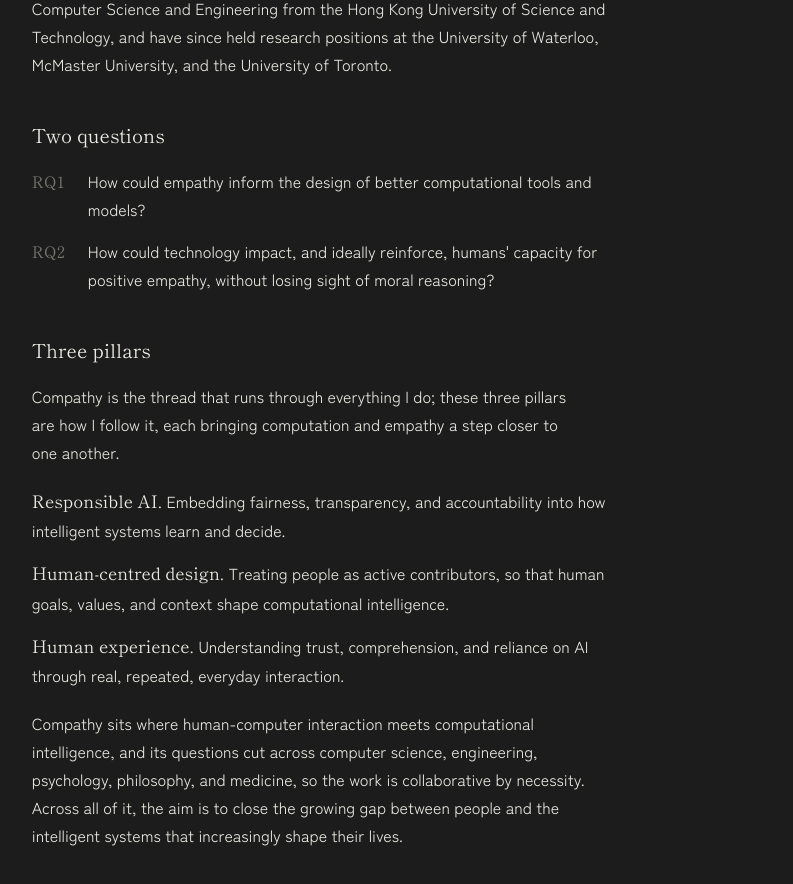
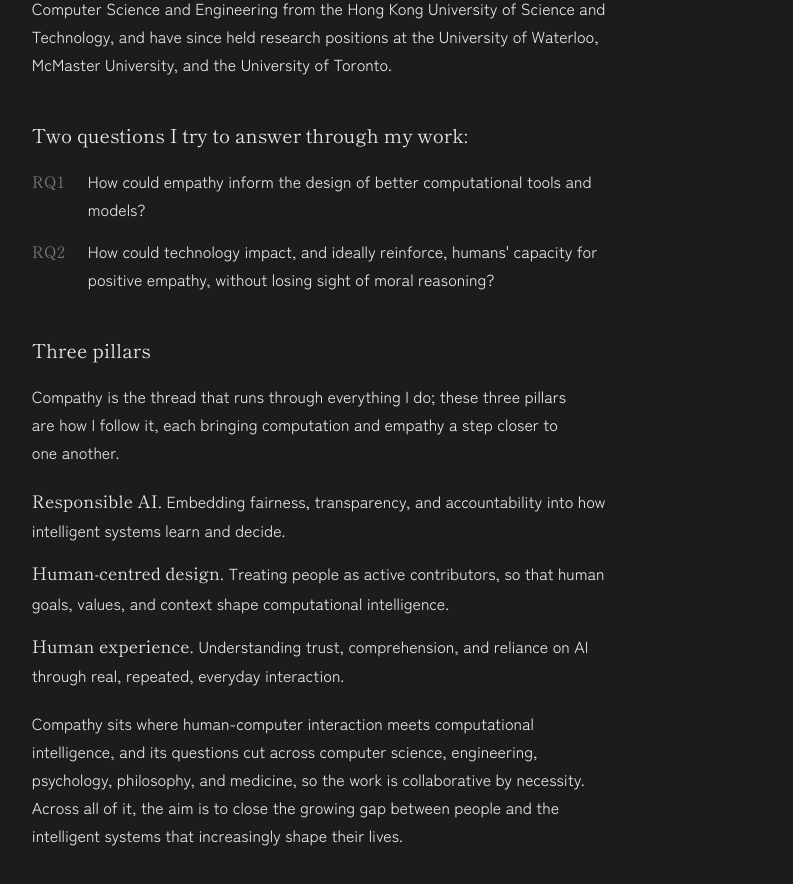
Before and after one commit to hcai-mog/rezamogavi.com, a plain HTML site: page index.html in a window 1280 px wide. Shown: the part 1010-1894 px from the top of the page, without its empty margins (261-1054 px from the left). Drawn offline with Linux system fonts and the light colour scheme.

Commit message:
Update index.html

```diff
--- a/index.html
+++ b/index.html
@@ -317,7 +317,7 @@
         <p class="bio-lead">I am a CIFAR AI Safety Postdoctoral Fellow at the University of Toronto, where I study compathy: computation and empathy, taken together.</p>
         <p>I am affiliated with the Department of Psychology's <a href="https://michaelinzlicht.com/lab/people">Work and Play Lab</a> and the <a href="https://srinstitute.utoronto.ca/who-we-are">Schwartz Reisman Institute for Technology and Society</a>. I received my Ph.D. in Computer Science and Engineering from the Hong Kong University of Science and Technology, and have since held research positions at the University of Waterloo, McMaster University, and the University of Toronto.</p>
 
-        <h3>Two questions</h3>
+        <h3>Two questions I try to answer through my work:</h3>
         <ol class="questions">
           <li><span class="n">RQ1</span><span>How could empathy inform the design of better computational tools and models?</span></li>
           <li><span class="n">RQ2</span><span>How could technology impact, and ideally reinforce, humans' capacity for positive empathy, without losing sight of moral reasoning?</span></li>
```
